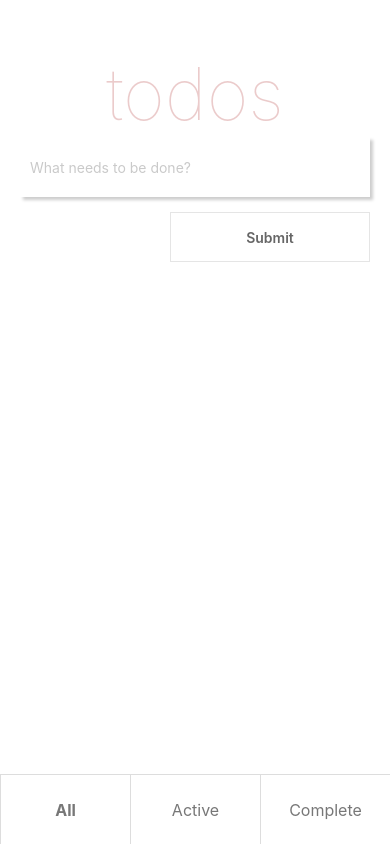
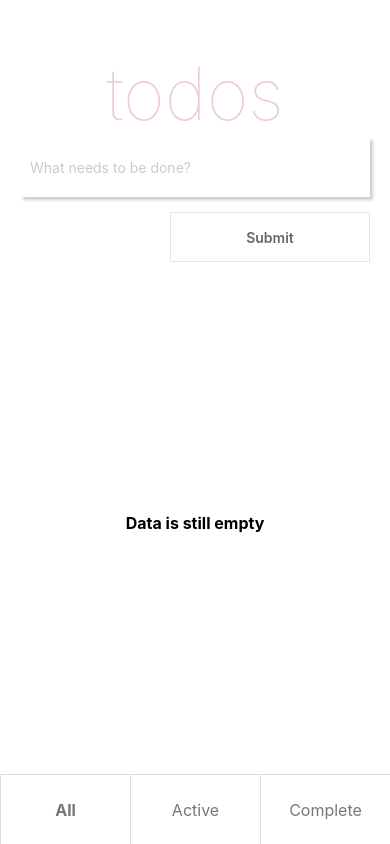
Before and after one commit to musulton/simple-todos, a React Native app: screen / in a window 390 px wide. Built offline with nearby package versions, Linux system fonts and the light colour scheme.

Commit message:
add empty state component

```diff
--- a/src/screens/TodoScreen/components/ToDoList.js
+++ b/src/screens/TodoScreen/components/ToDoList.js
@@ -3,6 +3,7 @@ import {View, FlatList} from 'react-native'
 import {useSelector} from "react-redux";
 
 import ToDo from "./ToDo";
+import EmptyState from "../../../shared/components/EmptyState";
 
 const todoItems = ({item}) => {
     return (
@@ -30,6 +31,8 @@ const ToDoList = () => {
             data={selectedTodos}
             renderItem={todoItems}
             keyExtractor={item => item.todoIndex}
+            contentContainerStyle={{flex: 1}}
+            ListEmptyComponent={<EmptyState text={"Data is still empty"} />}
         />
     )
 }
--- /dev/null
+++ b/src/shared/components/EmptyState.js
@@ -0,0 +1,23 @@
+import {Text, View, StyleSheet} from "react-native";
+
+const EmptyState = ({text}) => {
+    return (
+        <View style={styles.container}>
+            <Text style={styles.text}>{text}</Text>
+        </View>
+    )
+}
+
+const styles = StyleSheet.create({
+    container: {
+        flex: 1,
+        justifyContent: "center",
+        alignItems: "center",
+    },
+    text: {
+        fontSize: 16,
+        fontWeight: "bold"
+    }
+})
+
+export default EmptyState
```
